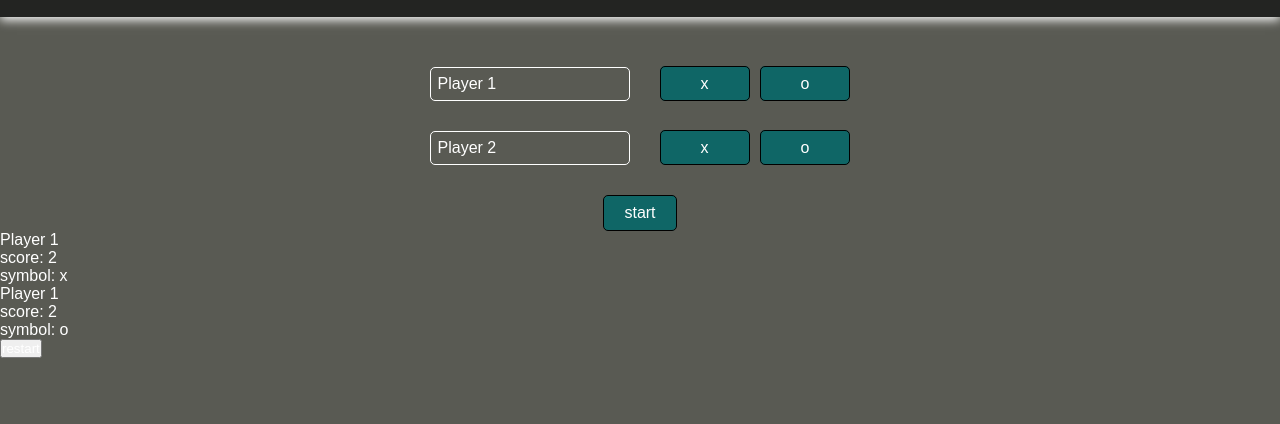
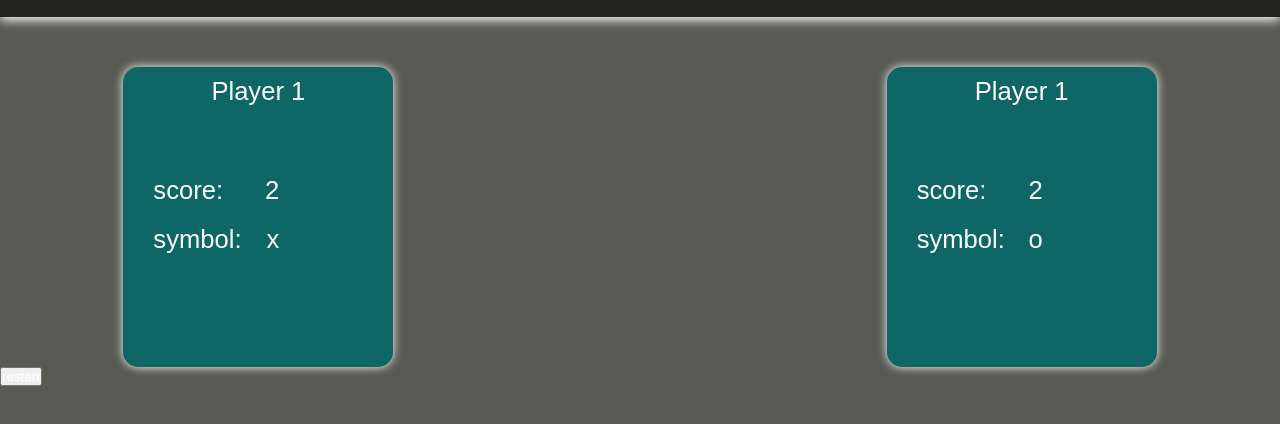
Before and after one commit to heno-s/odin-tic-tac-toe, a website: page index.html in a window 1280 px wide. Shown: the part 60-484 px from the top of the page. Drawn offline with Linux system fonts and the light colour scheme.

Commit message:
Style scoreboard

```diff
--- a/index.html
+++ b/index.html
@@ -83,9 +83,9 @@
                         <div class="scoreboard-row">
                             <span>score:</span> <span>2</span>
                         </div>
-                    </div>
-                    <div class="scoreboard-row">
-                        <span>symbol:</span> <span>x</span>
+                        <div class="scoreboard-row">
+                            <span>symbol:</span> <span>x</span>
+                        </div>
                     </div>
                 </div>
                 <div class="gameboard">
@@ -105,14 +105,14 @@
                         <div class="scoreboard-row">
                             <span>score:</span> <span>2</span>
                         </div>
-                    </div>
-                    <div class="scoreboard-row">
-                        <span>symbol:</span> <span>o</span>
+                        <div class="scoreboard-row">
+                            <span>symbol:</span> <span>o</span>
+                        </div>
                     </div>
                 </div>
             </div>
-            <div>
-                <button class="restart">restart</button>
+            <div class="restart">
+                <button>restart</button>
             </div>
         </main>
 
--- a/style.css
+++ b/style.css
@@ -40,6 +40,7 @@ form {
     align-items: center;
     gap: 30px;
     margin-top: 50px;
+    display: none;
 }
 
 .player-setup {
@@ -84,3 +85,34 @@ button,
 label {
     cursor: pointer;
 }
+
+.game {
+    display: flex;
+    justify-content: space-around;
+    margin-top: 50px;
+}
+
+.scoreboard {
+    font-size: 1.6rem;
+    background-color: var(--primary-color);
+    padding: 10px 30px;
+    width: 270px;
+    height: 300px;
+    box-shadow: 0 0 10px 0px;
+    border-radius: 15px;
+}
+
+.scoreboard .name {
+    text-align: center;
+    margin-bottom: 70px;
+}
+
+.scoreboard-body {
+    width: 60%;
+}
+
+.scoreboard-row {
+    display: flex;
+    justify-content: space-between;
+    margin-bottom: 20px;
+}
```
